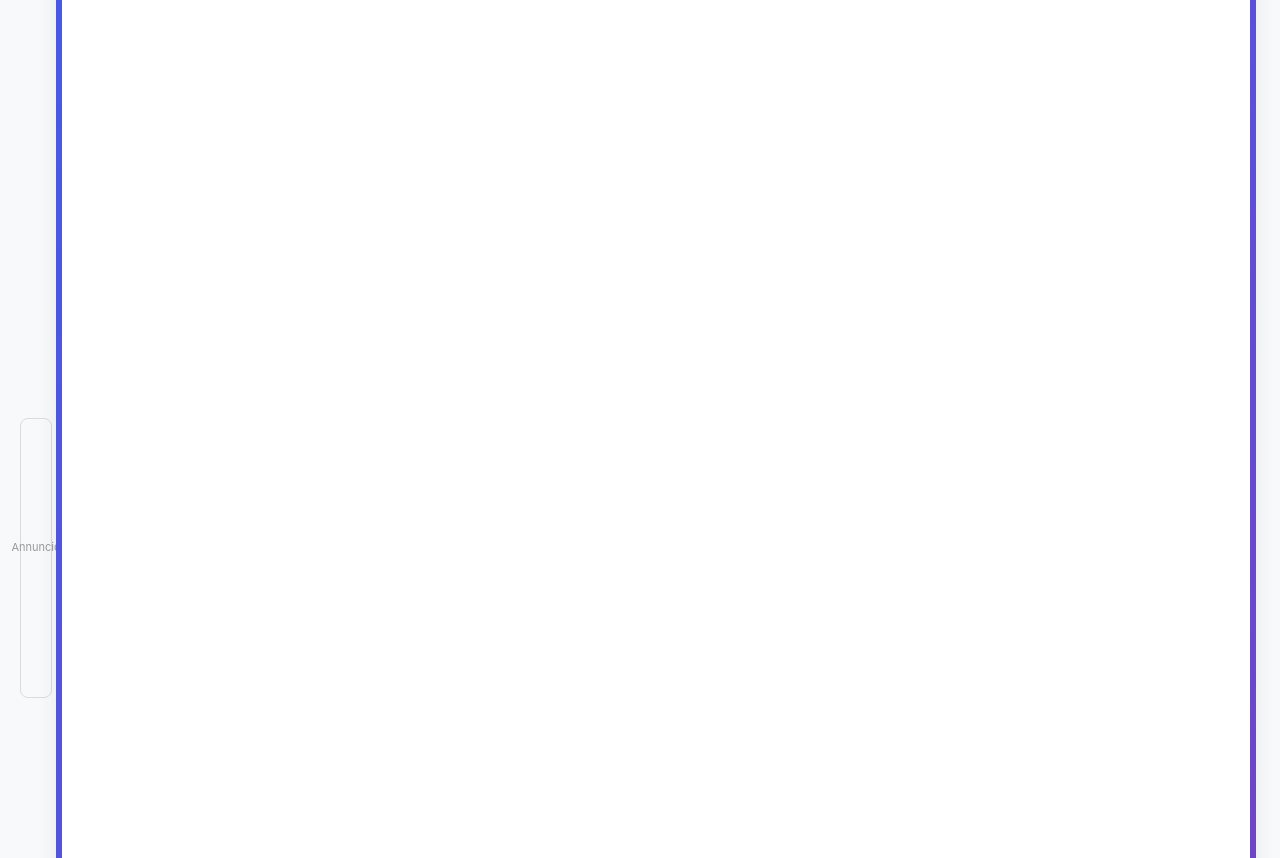
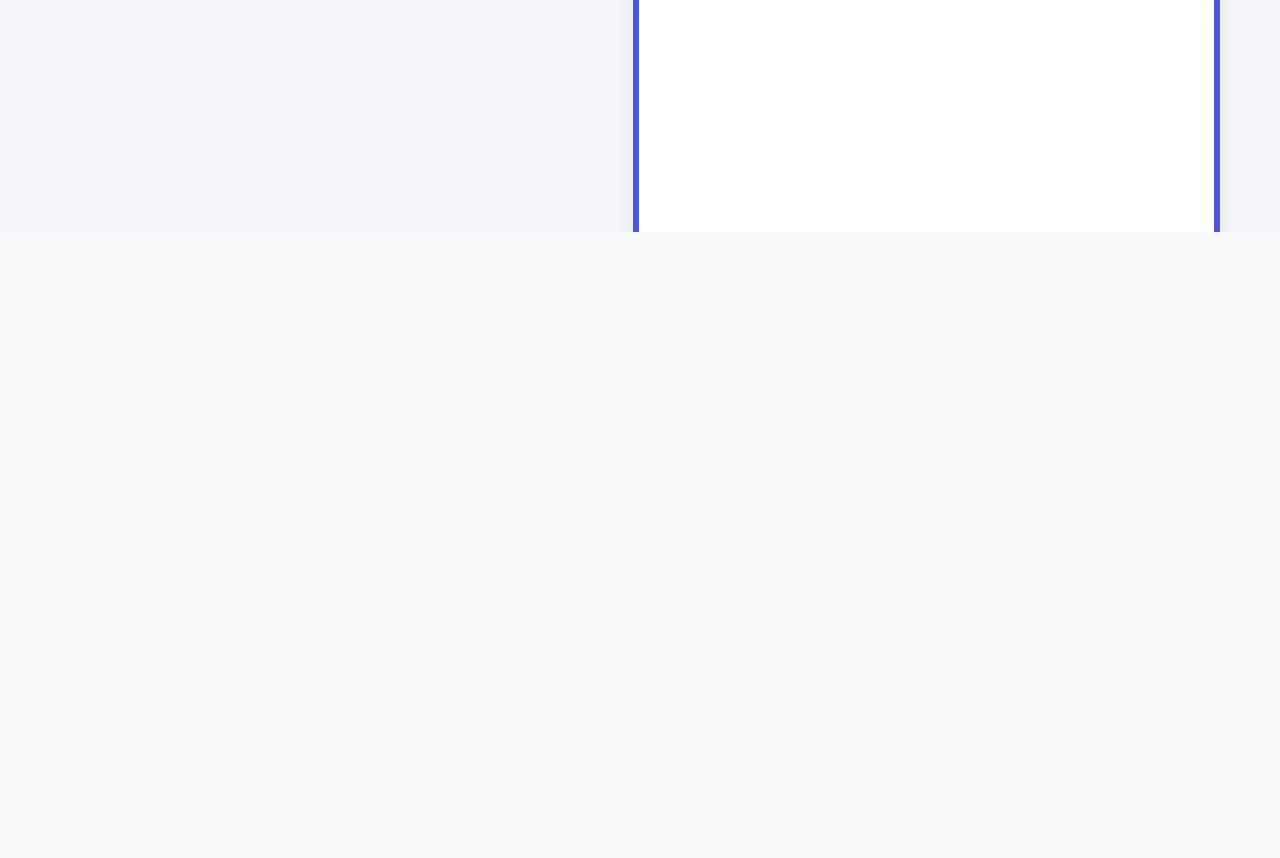
Before and after one commit to ccuffari/igflollowertracking_v2, a plain HTML site: page public/index.html in a window 1280 px wide. Shown: the part 568-1426 px from the top of the page. After the commit the page ends 800 px from the top, so only its background shows below. Drawn offline with Linux system fonts and the light colour scheme.

Commit message:
Refactor index.html for improved structure and styles

```diff
--- a/public/index.html
+++ b/public/index.html
@@ -6,59 +6,61 @@
   <meta name="viewport" content="width=device-width, initial-scale=1">
   <title>Instagram Follower Tracker | Analisi Completa Follower Gratuita</title>
   <meta name="description" content="Scopri chi non ti segue più su Instagram. Analisi completa e sicura direttamente nel tuo browser. Nessuna registrazione, completamente gratuito.">
+
+  <!-- TUTTI I FILE CSS NECESSARI -->
+  <link rel="stylesheet" href="css/00-variables.css">
+  <link rel="stylesheet" href="css/01-base.css">
+  <link rel="stylesheet" href="css/02-layout.css">
+  <link rel="stylesheet" href="css/03-header-lead.css">
+  <link rel="stylesheet" href="css/04-components.css">
+  <link rel="stylesheet" href="css/05-ads.css">
+  <link rel="stylesheet" href="css/06-results.css">
+  <link rel="stylesheet" href="css/07-ui-utilities.css">
+  <link rel="stylesheet" href="css/08-responsive.css">
   <link rel="stylesheet" href="css/general.css">
+
+  <!-- AdSense -->
   <script async src="https://pagead2.googlesyndication.com/pagead/js/adsbygoogle.js?client=ca-pub-1948802026580753" crossorigin="anonymous"></script>
-  <script>
-    (function() {
-      if (document.compatMode !== 'CSS1Compat') {
-        console.warn('Document in Quirks Mode');
-        window.__PAGE_IN_QUIRKS = true;
-      } else {
-        window.__PAGE_IN_QUIRKS = false;
-      }
-    })();
-  </script>
+
   <style>
-    /* Minimal styles for AdSense compliance */
-    .ad-container {
-      margin: 20px 0;
-      min-height: 280px;
-      display: flex;
-      justify-content: center;
-      align-items: center;
-      background: #f8f9fa;
-      border-radius: 8px;
-      overflow: hidden;
-    }
-    .ad-container:before {
-      content: "Annuncio";
-      position: absolute;
-      font-size: 11px;
-      color: #999;
-      margin-top: -20px;
-    }
-    .ad-placeholder {
-      min-height: 250px;
-    }
-    .content-rich {
-      line-height: 1.6;
-      max-width: 800px;
-      margin: 0 auto 30px;
-    }
-    .feature-icon {
-      font-size: 2em;
-      margin-bottom: 10px;
-    }
-    .step-number {
-      background: #405de6;
-      color: white;
-      width: 30px;
-      height: 30px;
-      border-radius: 50%;
-      display: inline-flex;
-      align-items: center;
-      justify-content: center;
-      margin-right: 10px;
+    /* Stili di emergenza se mancano i file CSS */
+    * { box-sizing: border-box; margin: 0; padding: 0; }
+    body { font-family: -apple-system, BlinkMacSystemFont, 'Segoe UI', Roboto, sans-serif; background: #f5f7fa; color: #333; line-height: 1.6; }
+    .app { max-width: 1200px; margin: 0 auto; padding: 20px; }
+    .container { background: white; border-radius: 12px; box-shadow: 0 4px 20px rgba(0,0,0,0.08); padding: 30px; }
+    .main-header { text-align: center; margin-bottom: 30px; padding-bottom: 20px; border-bottom: 1px solid #eee; }
+    h1 { color: #405de6; font-size: 2.5rem; margin-bottom: 10px; }
+    .subtitle { color: #666; font-size: 1.1rem; margin-bottom: 20px; }
+    .content-rich { margin-bottom: 30px; }
+    .feature-grid { display: grid; grid-template-columns: repeat(auto-fit, minmax(250px, 1fr)); gap: 20px; margin: 30px 0; }
+    .feature { background: #f8f9fa; padding: 20px; border-radius: 10px; text-align: center; }
+    .feature-icon { font-size: 2.5rem; margin-bottom: 15px; }
+    .steps { margin: 30px 0; }
+    .step { background: #f0f7ff; padding: 20px; border-radius: 10px; margin-bottom: 15px; border-left: 4px solid #405de6; }
+    .step-number { background: #405de6; color: white; width: 32px; height: 32px; border-radius: 50%; display: inline-flex; align-items: center; justify-content: center; margin-right: 10px; font-weight: bold; }
+    .upload-section { background: #f8f9fa; padding: 30px; border-radius: 12px; margin: 30px 0; }
+    .drop { border: 2px dashed #405de6; border-radius: 8px; padding: 25px; text-align: center; background: white; }
+    .controls { display: flex; gap: 10px; justify-content: center; align-items: center; flex-wrap: wrap; margin-bottom: 20px; }
+    .btn { background: #405de6; color: white; border: none; padding: 12px 24px; border-radius: 6px; cursor: pointer; font-size: 1rem; text-decoration: none; display: inline-block; }
+    .btn:hover { background: #304acd; }
+    .btn.ghost { background: transparent; color: #405de6; border: 2px solid #405de6; }
+    .pill { background: #e9ecef; padding: 8px 16px; border-radius: 20px; font-size: 0.9rem; display: inline-block; }
+    .pill.success { background: #d4edda; color: #155724; }
+    .pill.processing { background: #fff3cd; color: #856404; }
+    .results { margin-top: 30px; min-height: 200px; background: white; border-radius: 8px; padding: 20px; border: 1px solid #dee2e6; }
+    .faq { margin-top: 30px; }
+    .faq-item { background: #f8f9fa; padding: 20px; border-radius: 8px; margin-bottom: 15px; }
+    .main-footer { text-align: center; margin-top: 40px; padding-top: 20px; border-top: 1px solid #dee2e6; color: #6c757d; }
+    .ad-container { margin: 30px 0; min-height: 280px; background: #f8f9fa; border-radius: 8px; display: flex; justify-content: center; align-items: center; position: relative; }
+    .ad-container:before { content: "Annuncio"; position: absolute; top: -20px; left: 10px; font-size: 11px; color: #999; }
+    .small { font-size: 0.9rem; color: #6c757d; }
+
+    @media (max-width: 768px) {
+      .app { padding: 10px; }
+      .container { padding: 20px; }
+      h1 { font-size: 2rem; }
+      .controls { flex-direction: column; }
+      .btn { width: 100%; }
     }
   </style>
 </head>
@@ -187,7 +189,6 @@
     </div>
   </div>
 
-  <script src="scripts/ads.js" defer></script>
   <script>
     document.addEventListener('DOMContentLoaded', function() {
       // AdSense auto-ads initialization
@@ -201,11 +202,14 @@
         }, 1000);
       }
 
-      // Main app script
-      const script = document.createElement('script');
-      script.src = 'scripts/app.js';
-      script.defer = true;
-      document.head.appendChild(script);
+      // Se hai il file app.js, includilo
+      const existingScript = document.querySelector('script[src="scripts/app.js"]');
+      if (!existingScript) {
+        const script = document.createElement('script');
+        script.src = 'scripts/app.js';
+        script.defer = true;
+        document.head.appendChild(script);
+      }
     });
   </script>
 </body>
```
